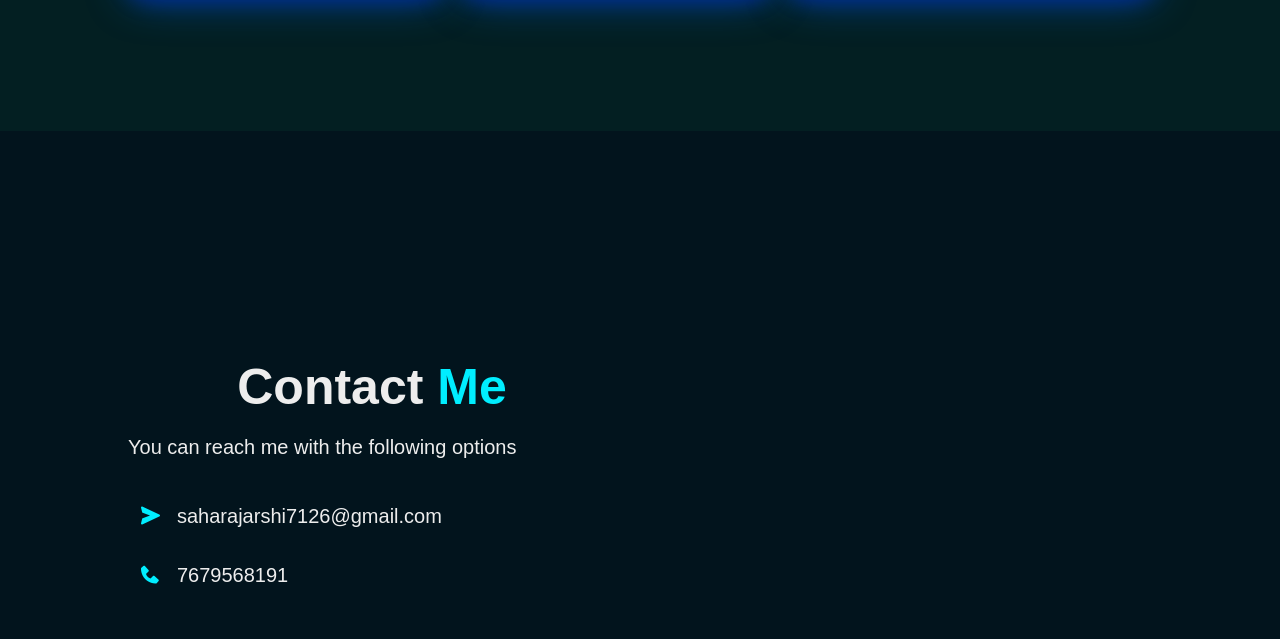
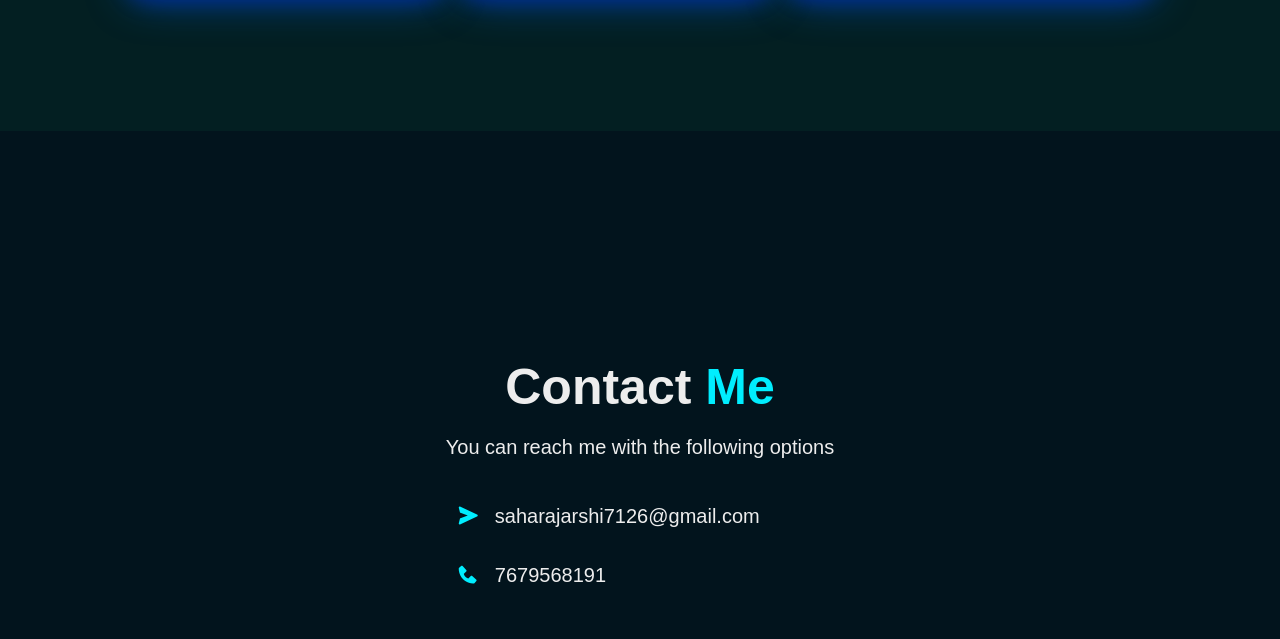
Before and after one commit to Rsaha-16/My-Portfolio, a plain HTML site: page index.html in a window 1280 px wide. Shown: the part 3141-3780 px from the top of the page. Drawn offline with nearby package versions, Linux system fonts and the light colour scheme.

Commit message:
Update style.css

```diff
--- a/style.css
+++ b/style.css
@@ -501,10 +501,10 @@ body {
 
 
 .contact {
-    display: grid;
-    grid-template-columns: repeat(2, 1fr);
-    align-items: center;
-    gap: 3rem;
+    display: flex;
+    flex-direction: column;
+    justify-content: center; /* Vertically centers the content */
+    align-items: center; /* Horizontally centers the content */
     padding: 50px 10%;
     background-color: #02141d;
     color: #ededed;
@@ -580,7 +580,7 @@ body {
     text-decoration: none;
     font-weight: 600;
     transition: background 0.3s ease, box-shadow 0.3s ease;
-    margin: 0 20px 20px 0; /* Adds a 10px gap between icons */
+    margin: 0 20px 20px 0;
 }
 
 .contact-icons .fb:hover {
@@ -610,6 +610,7 @@ body {
     background: #1DA1F2;
     box-shadow: 0 0 15px #0ef;
 }
+
 
 
 .contact-form form {
```
